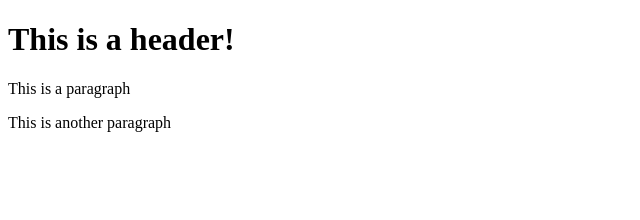
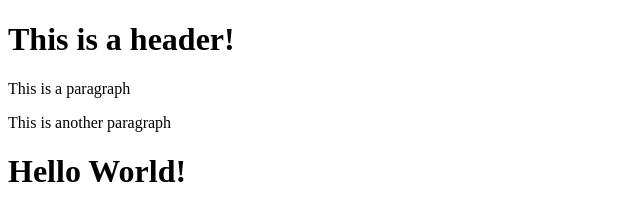
Before and after one commit to ajfrierson/git-test, a website: page index.html in a window 1280 px wide. Shown: the whole page, without its empty margins (0-640 px from the left). Drawn offline with Linux system fonts and the light colour scheme.

```diff
--- a/index.html
+++ b/index.html
@@ -5,5 +5,6 @@
         <h1>This is a header!</h1>
         <p>This is a paragraph</p>
         <p>This is another paragraph</p>
+        <h1>Hello World!</h1>
     </body>
 </html>
```
Also changed, not shown: package.json (added, +24 -0 lines), 2 other files.
